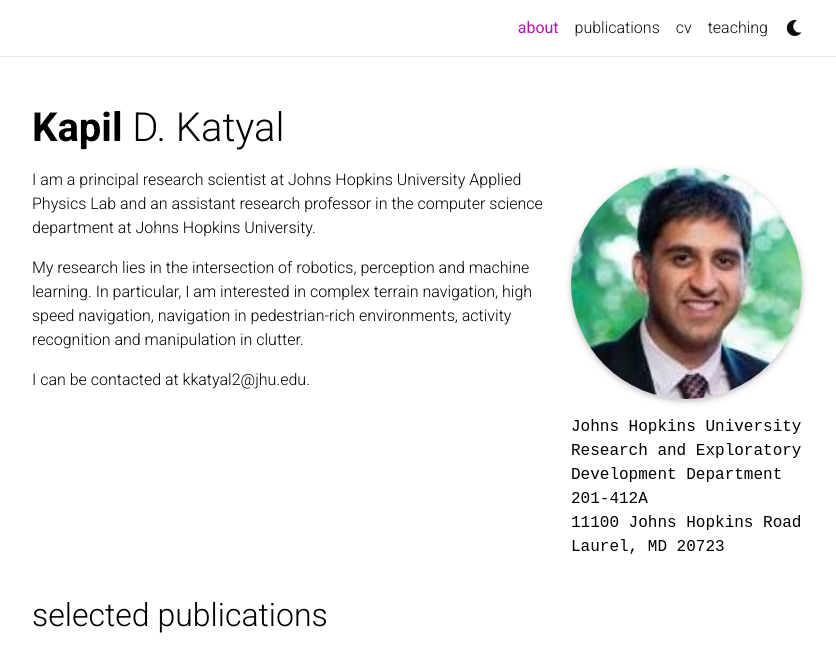
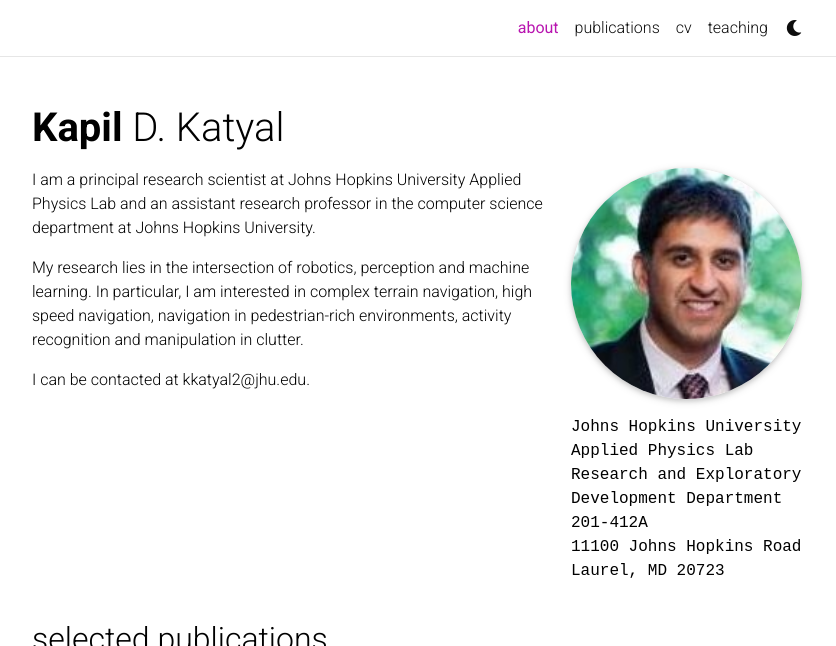
Before and after one commit to kdk132/kdk132.github.io, a Jekyll site: the page built from _pages/about.md, in a window 1280 px wide, cut to the strip 0-646 px from the top of the page. Shown: the whole strip, without its empty margins (223-1059 px from the left). Built offline with Jekyll 4.4.1, drawn with Linux system fonts in a browser that asks for light colours; full-size pictures stand in for the smaller copies a plugin makes; comment, search, counter and statistics services are not loaded; a style sheet for code colours, icons or effects is not loaded.

Commit message:
Update about.md

```diff
--- a/_pages/about.md
+++ b/_pages/about.md
@@ -8,7 +8,7 @@ profile:
   image: me.jpg
   image_circular: true # crops the image to make it circular
   address: >
-    <p>Johns Hopkins University</p>
+    <p>Johns Hopkins University Applied Physics Lab</p>
     <p>Research and Exploratory Development Department</p>
     <p>201-412A</p>
     <p>11100 Johns Hopkins Road</p>
```
